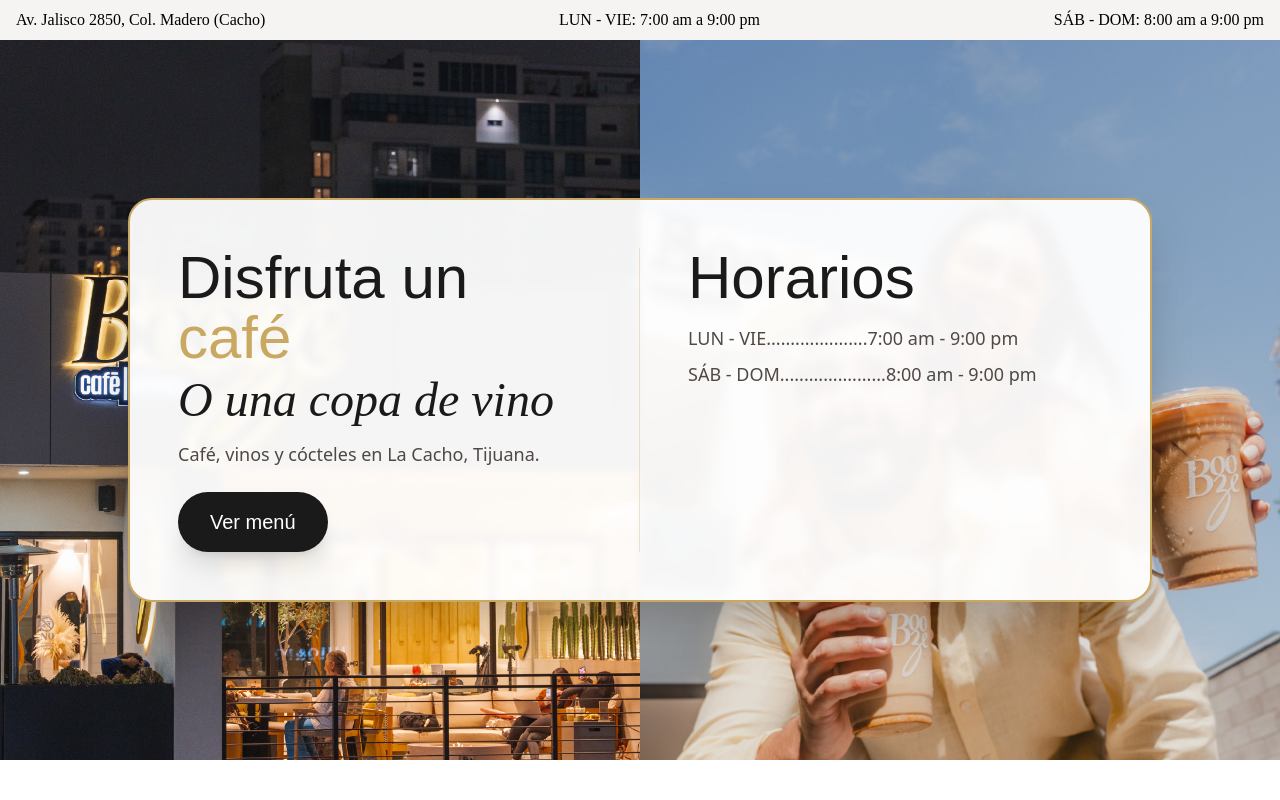
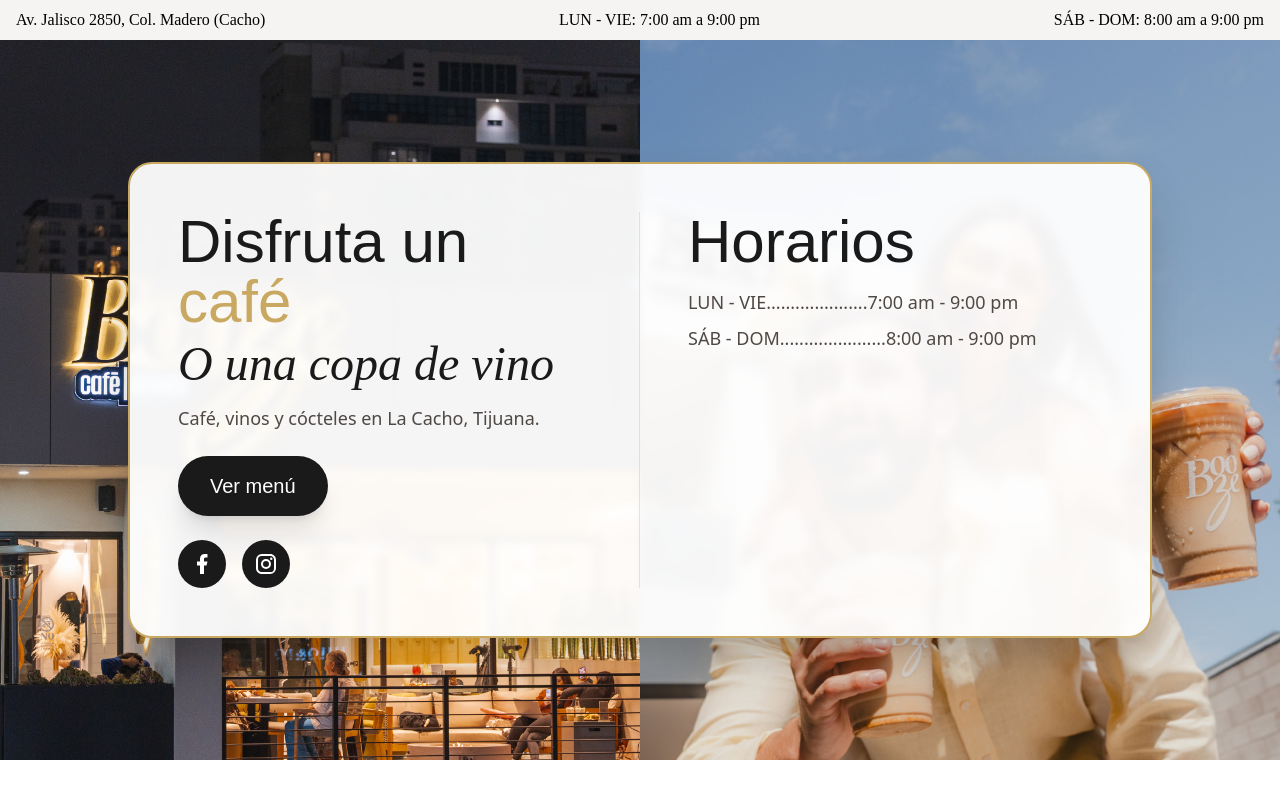
Before and after one commit to martoast/booze-cafe, a Nuxt app: page / in a window 1280 px wide. Shown: the top 800 px of the page. Built offline with nearby package versions, Linux system fonts and the light colour scheme.

Commit message:
socail icons

```diff
--- a/components/HeroSection.vue
+++ b/components/HeroSection.vue
@@ -40,6 +40,26 @@
                 <span>Ver menú</span>
               </button>
             </div>
+
+            <!-- Social Media Links -->
+            <div class="mt-6 flex gap-4 justify-center lg:justify-start">
+              <a
+                href="https://www.facebook.com/boozecafe.tj"
+                target="_blank"
+                rel="noopener"
+                class="flex items-center justify-center w-12 h-12 rounded-full bg-k-black hover:bg-gold transition-all duration-300 group"
+              >
+                <FacebookIcon class="w-6 h-6 text-white group-hover:text-k-black transition-colors" />
+              </a>
+              <a
+                href="https://www.instagram.com/boozecafe.tj/?hl=en"
+                target="_blank"
+                rel="noopener"
+                class="flex items-center justify-center w-12 h-12 rounded-full bg-k-black hover:bg-gold transition-all duration-300 group"
+              >
+                <InstagramIcon class="w-6 h-6 text-white group-hover:text-k-black transition-colors" />
+              </a>
+            </div>
           </div>
 
           <div class="mt-8 pt-8 border-t border-gold/30 lg:border-t-0 lg:pt-0 lg:mt-0 lg:w-1/2 lg:pl-12">
@@ -56,5 +76,8 @@
 </template>
 
 <script setup>
+import FacebookIcon from './icons/FacebookIcon.vue'
+import InstagramIcon from './icons/InstagramIcon.vue'
+
 defineEmits(['open-menu'])
 </script>
```
